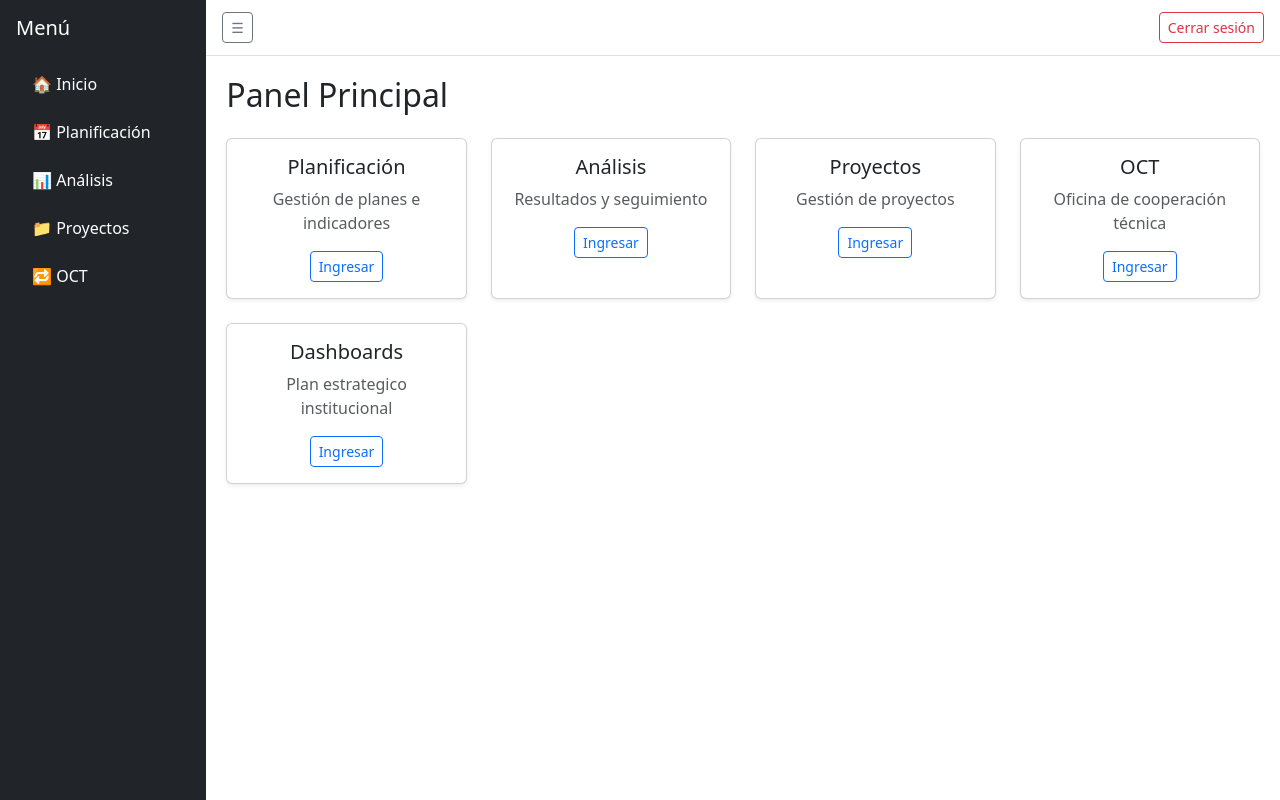
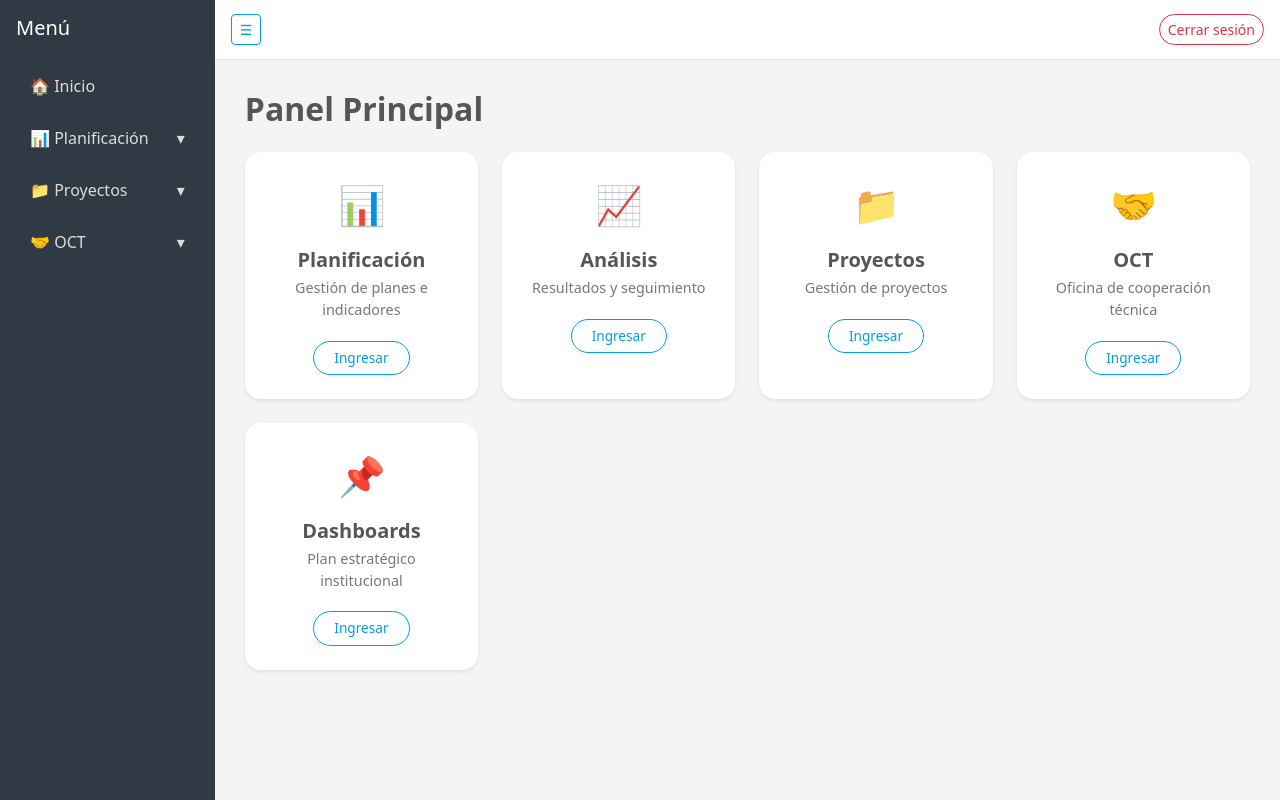
Before and after one commit to DAPEI-UPLA/eureka2.0, a Django app: page /home/ in a window 1280 px wide. Run offline with Django 5.2, Linux system fonts and the light colour scheme; a user stored in the database is signed in; parts of the project's set-up code (start-up, migrations or seed data) failed here and were passed over; some libraries are stand-ins or nearby versions.

Commit message:
Add files via upload

```diff
--- a/core/templates/core/base.html
+++ b/core/templates/core/base.html
@@ -10,48 +10,87 @@
     <style>
         body {
             overflow-x: hidden;
+            background-color: #f4f4f4;
+            color: #565656;
         }
 
+        /* ===== SIDEBAR ===== */
         .sidebar {
-            width: 250px;
+            width: 260px;
             min-height: 100vh;
-            background-color: #212529;
+            background-color: #2f3a45; /* Gris institucional neutro */
             transition: margin-left 0.3s ease;
+            padding-top: 20px;
         }
 
         .sidebar.hidden {
-            margin-left: -250px;
+            margin-left: -260px;
         }
 
-        .sidebar a {
+        .sidebar-title {
+            font-weight: 700;
             color: #ffffff;
-            text-decoration: none;
+            letter-spacing: 1px;
         }
 
-        .sidebar a:hover {
-            background-color: #343a40;
+        /* Links */
+        .sidebar .nav-link {
+            color: #dcdcdc;
+            border-radius: 8px;
+            padding: 10px 14px;
+            transition: all 0.2s ease;
+            font-weight: 500;
         }
 
+        .sidebar .nav-link:hover {
+            background-color: rgba(0, 159, 227, 0.15);
+            color: #ffffff;
+        }
+
+        .sidebar .nav-link.active {
+            background-color: #009fe3; /* Azul UPLA como acento */
+            color: #ffffff;
+        }
+
+        /* ===== TOPBAR ===== */
+        .topbar {
+            height: 60px;
+            background-color: #ffffff;
+            border-bottom: 1px solid #e5e5e5;
+        }
+
+        .btn-outline-secondary {
+            border-color: #009fe3;
+            color: #009fe3;
+        }
+
+        .btn-outline-secondary:hover {
+            background-color: #009fe3;
+            color: #ffffff;
+        }
+
+        .btn-outline-danger {
+            border-radius: 50px;
+        }
+
+        /* ===== CONTENT ===== */
         .content {
             width: 100%;
-            padding: 20px;
+            padding: 30px;
         }
 
-        .topbar {
-            height: 56px;
-            background-color: #ffffff;
-            border-bottom: 1px solid #dee2e6;
-        }
+        /* ===== TARJETAS PROYECTOS (mejoradas) ===== */
         .proyecto-card {
-            border-radius: 14px;
+            border-radius: 16px;
             overflow: hidden;
             position: relative;
             transition: all 0.25s ease;
+            border: none;
         }
 
         .proyecto-card:hover {
             transform: translateY(-4px);
-            box-shadow: 0 15px 30px rgba(0,0,0,0.08);
+            box-shadow: 0 15px 30px rgba(0, 159, 227, 0.12);
         }
 
         .proyecto-card::before {
@@ -60,14 +99,13 @@
             left: 0;
             top: 0;
             height: 100%;
-            width: 8px;
+            width: 6px;
         }
 
         .borde-planificado::before { background: #6c757d; }
-        .borde-ejecucion::before   { background: #0d6efd; }
+        .borde-ejecucion::before   { background: #009fe3; }
         .borde-finalizado::before  { background: #198754; }
         .borde-suspendido::before  { background: #dc3545; }
-
 
     </style>
 </head>
@@ -80,31 +118,97 @@
         <h5 class="text-white mb-4">Menú</h5>
 
         <ul class="nav nav-pills flex-column gap-2">
+
+            <!-- INICIO -->
             <li class="nav-item">
-                <a class="nav-link text-white" href="{% url 'home' %}">
+                <a class="nav-link" href="{% url 'home' %}">
                     🏠 Inicio
                 </a>
             </li>
+
+            <!-- PLANIFICACIÓN -->
             <li class="nav-item">
-                <a class="nav-link text-white" href="{% url 'planificacion:home' %}">
-                    📅 Planificación
+                <a class="nav-link d-flex justify-content-between align-items-center"
+                data-bs-toggle="collapse"
+                href="#menuPlanificacion"
+                role="button">
+                    📊 Planificación
+                    <span>▾</span>
                 </a>
+
+                <div class="collapse ms-3" id="menuPlanificacion">
+                    <ul class="nav flex-column mt-2">
+                        <li class="nav-item">
+                            <a class="nav-link small" href="{% url 'planificacion:home' %}">
+                                Indicadores
+                            </a>
+                        </li>
+                        <li class="nav-item">
+                            <a class="nav-link small" href="#">
+                                Programas
+                            </a>
+                        </li>
+                        <li class="nav-item">
+                            <a class="nav-link small" href="#">
+                                Objetivos
+                            </a>
+                        </li>
+                    </ul>
+                </div>
             </li>
+
+            <!-- PROYECTOS -->
             <li class="nav-item">
-                <a class="nav-link text-white" href="#">
-                    📊 Análisis
+                <a class="nav-link d-flex justify-content-between align-items-center"
+                data-bs-toggle="collapse"
+                href="#menuProyectos"
+                role="button">
+                    📁 Proyectos
+                    <span>▾</span>
                 </a>
+
+                <div class="collapse ms-3" id="menuProyectos">
+                    <ul class="nav flex-column mt-2">
+                        <li class="nav-item">
+                            <a class="nav-link small" href="{% url 'proyectos:lista_proyectos' %}">
+                                Lista de proyectos
+                            </a>
+                        </li>
+                        <li class="nav-item">
+                            <a class="nav-link small" href="#">
+                                Crear proyecto
+                            </a>
+                        </li>
+                    </ul>
+                </div>
             </li>
+
+            <!-- OCT -->
             <li class="nav-item">
-                <a class="nav-link text-white" href="#">
-                    📁 Proyectos
+                <a class="nav-link d-flex justify-content-between align-items-center"
+                data-bs-toggle="collapse"
+                href="#menuOCT"
+                role="button">
+                    🤝 OCT
+                    <span>▾</span>
                 </a>
+
+                <div class="collapse ms-3" id="menuOCT">
+                    <ul class="nav flex-column mt-2">
+                        <li class="nav-item">
+                            <a class="nav-link small" href="{% url 'oct:home' %}">
+                                Iniciativas
+                            </a>
+                        </li>
+                        <li class="nav-item">
+                            <a class="nav-link small" href="#">
+
+                            </a>
+                        </li>
+                    </ul>
+                </div>
             </li>
-            <li class="nav-item">
-                <a class="nav-link text-white" href="#">
-                    🔁 OCT
-                </a>
-            </li>
+
         </ul>
     </div>
 
--- a/core/templates/core/home.html
+++ b/core/templates/core/home.html
@@ -3,60 +3,137 @@
 {% block title %}Inicio{% endblock %}
 
 {% block content %}
-<h2 class="mb-4">Panel Principal</h2>
+
+<style>
+    body {
+        background-color: #f4f4f4;
+    }
+
+    .dashboard-title-main {
+        font-weight: 700;
+        color: #565656;
+    }
+
+    .dashboard-card {
+        border: none;
+        border-radius: 16px;
+        background: #ffffff;
+        transition: all 0.25s ease;
+    }
+
+    .dashboard-card:hover {
+        transform: translateY(-5px);
+        box-shadow: 0 10px 25px rgba(0, 159, 227, 0.15);
+    }
+
+    .dashboard-icon {
+        font-size: 38px;
+        margin-bottom: 15px;
+        color: #009fe3;
+    }
+
+    .dashboard-title {
+        font-weight: 600;
+        color: #565656;
+        margin-bottom: 5px;
+    }
+
+    .dashboard-text {
+        font-size: 0.9rem;
+        color: #777;
+        margin-bottom: 20px;
+    }
+
+    .dashboard-btn {
+        border-radius: 40px;
+        padding: 6px 20px;
+        font-size: 0.85rem;
+        border: 1px solid #009fe3;
+        color: #009fe3;
+        transition: all 0.2s ease;
+    }
+
+    .dashboard-btn:hover {
+        background-color: #009fe3;
+        color: #ffffff;
+        border-color: #009fe3;
+    }
+</style>
+
+<h2 class="mb-4 dashboard-title-main">Panel Principal</h2>
 
 <div class="row g-4">
 
+    <!-- PLANIFICACIÓN -->
     <div class="col-md-3">
-        <div class="card shadow-sm h-100">
-            <div class="card-body text-center">
-                <h5>Planificación</h5>
-                <p class="text-muted">Gestión de planes e indicadores</p>
-                <a href="{% url 'planificacion:home' %}" class="btn btn-outline-primary btn-sm">Ingresar</a>
+        <div class="card dashboard-card shadow-sm h-100">
+            <div class="card-body text-center p-4">
+                <div class="dashboard-icon">📊</div>
+                <h5 class="dashboard-title">Planificación</h5>
+                <p class="dashboard-text">Gestión de planes e indicadores</p>
+                <a href="{% url 'planificacion:home' %}" class="btn dashboard-btn">
+                    Ingresar
+                </a>
             </div>
         </div>
     </div>
 
+    <!-- ANÁLISIS -->
     <div class="col-md-3">
-        <div class="card shadow-sm h-100">
-            <div class="card-body text-center">
-                <h5>Análisis</h5>
-                <p class="text-muted">Resultados y seguimiento</p>
-                <a href="#" class="btn btn-outline-primary btn-sm">Ingresar</a>
+        <div class="card dashboard-card shadow-sm h-100">
+            <div class="card-body text-center p-4">
+                <div class="dashboard-icon">📈</div>
+                <h5 class="dashboard-title">Análisis</h5>
+                <p class="dashboard-text">Resultados y seguimiento</p>
+                <a href="#" class="btn dashboard-btn">
+                    Ingresar
+                </a>
             </div>
         </div>
     </div>
 
+    <!-- PROYECTOS -->
     <div class="col-md-3">
-        <div class="card shadow-sm h-100">
-            <div class="card-body text-center">
-                <h5>Proyectos</h5>
-                <p class="text-muted">Gestión de proyectos</p>
-                <a href="{% url 'proyectos:lista_proyectos' %}" class="btn btn-outline-primary btn-sm">Ingresar</a>
+        <div class="card dashboard-card shadow-sm h-100">
+            <div class="card-body text-center p-4">
+                <div class="dashboard-icon">📁</div>
+                <h5 class="dashboard-title">Proyectos</h5>
+                <p class="dashboard-text">Gestión de proyectos</p>
+                <a href="{% url 'proyectos:lista_proyectos' %}" class="btn dashboard-btn">
+                    Ingresar
+                </a>
             </div>
         </div>
     </div>
 
+    <!-- OCT -->
     <div class="col-md-3">
-        <div class="card shadow-sm h-100">
-            <div class="card-body text-center">
-                <h5>OCT</h5>
-                <p class="text-muted">Oficina de cooperación técnica</p>
-                <a href="{% url 'oct:home' %}" class="btn btn-outline-primary btn-sm">Ingresar</a>
+        <div class="card dashboard-card shadow-sm h-100">
+            <div class="card-body text-center p-4">
+                <div class="dashboard-icon">🤝</div>
+                <h5 class="dashboard-title">OCT</h5>
+                <p class="dashboard-text">Oficina de cooperación técnica</p>
+                <a href="{% url 'oct:home' %}" class="btn dashboard-btn">
+                    Ingresar
+                </a>
             </div>
         </div>
     </div>
 
+    <!-- DASHBOARDS -->
     <div class="col-md-3">
-        <div class="card shadow-sm h-100">
-            <div class="card-body text-center">
-                <h5>Dashboards
-                </h5>
-                <p class="text-muted">Plan estrategico institucional</p>
-                <a href="https://dapei.upla.cl/Gestion_Estrategica/Dashboard/index.html" class="btn btn-outline-primary btn-sm">Ingresar</a>
+        <div class="card dashboard-card shadow-sm h-100">
+            <div class="card-body text-center p-4">
+                <div class="dashboard-icon">📌</div>
+                <h5 class="dashboard-title">Dashboards</h5>
+                <p class="dashboard-text">Plan estratégico institucional</p>
+                <a href="https://dapei.upla.cl/Gestion_Estrategica/Dashboard/index.html" class="btn dashboard-btn">
+                    Ingresar
+                </a>
             </div>
         </div>
     </div>
 
 </div>
+
 {% endblock %}
```
